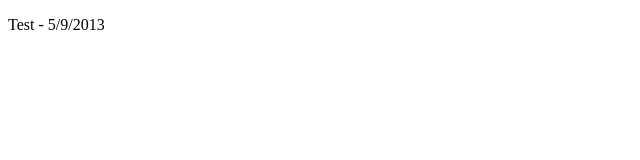
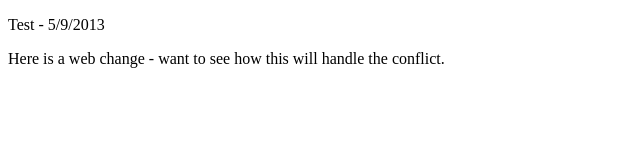
Before and after one commit to sarissource/TestRepo, a plain HTML site: page index.html in a window 1280 px wide. Shown: the whole page, without its empty margins (0-640 px from the left). Drawn offline with Linux system fonts and the light colour scheme.

Commit message:
Update index.html

```diff
--- a/index.html
+++ b/index.html
@@ -7,5 +7,6 @@
 <html>
   <body>
     <p>Test - 5/9/2013</p>
+    <p>Here is a web change - want to see how this will handle the conflict.</p>
   </body>
 </html>
```
